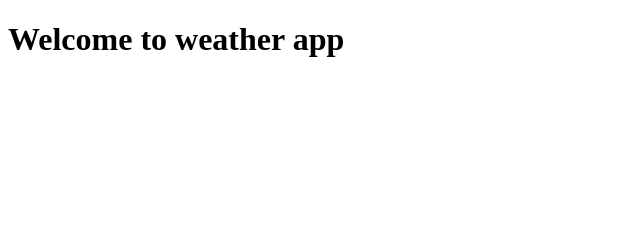
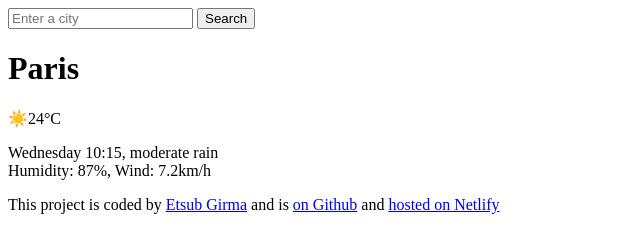
Before and after one commit to etsuamb/WeahterApp-SheCodes, a plain HTML site: page index.html in a window 1280 px wide. Shown: the whole page, without its empty margins (0-640 px from the left). Drawn offline with Linux system fonts and the light colour scheme.

Commit message:
Added the html part

```diff
--- a/index.html
+++ b/index.html
@@ -1,11 +1,36 @@
 <!DOCTYPE html>
 <html lang="en">
-<head>
-    <meta charset="UTF-8">
-    <meta name="viewport" content="width=device-width, initial-scale=1.0">
+  <head>
+    <meta charset="UTF-8" />
+    <meta name="viewport" content="width=device-width, initial-scale=1.0" />
     <title>Weather App</title>
-</head>
-<body>
-   <h1>Welcome to weather app</h1>
-</body>
+  </head>
+  <body>
+    <header>
+      <form>
+        <input type="text" placeholder="Enter a city" required />
+        <input type="submit" value="Search" />
+      </form>
+    </header>
+    <main>
+      <h1>Paris</h1>
+      <p>☀️24°C</p>
+      <p>
+        Wednesday 10:15, moderate rain <br />
+        Humidity: 87%, Wind: 7.2km/h
+      </p>
+    </main>
+    <footer>
+      This project is coded by
+      <a href="https://github.com/etsuamb" target="_blank">Etsub Girma</a> and
+      is
+      <a href="https://github.com/etsuamb/WeahterApp-SheCodes" target="_blank"
+        >on Github</a
+      >
+      and
+      <a href="https://watherapp-shecodes.netlify.app/" target="_blank"
+        >hosted on Netlify</a
+      >
+    </footer>
+  </body>
 </html>
```
